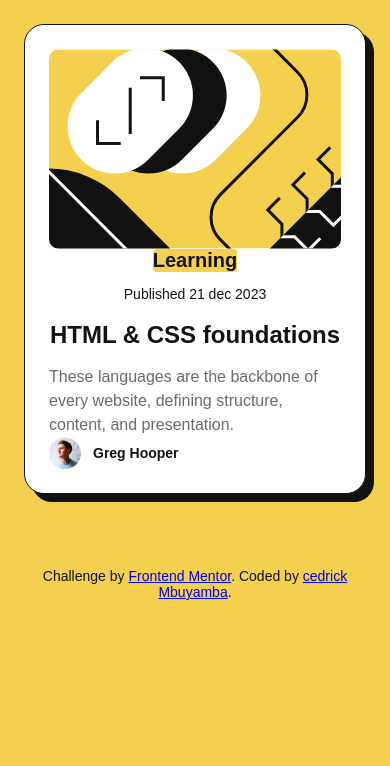
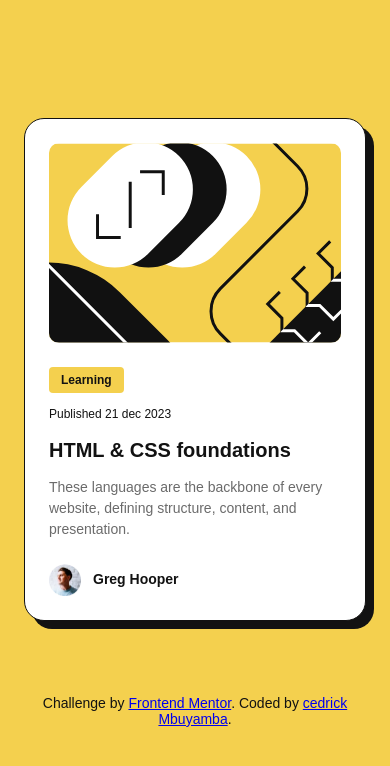
Before and after one commit to cedrickmmk/blog-preview-card, a plain HTML site: page index.html in a window 390 px wide. Drawn offline with Linux system fonts and the light colour scheme.

Commit message:
added @media, hover and focus, the final project is ready

```diff
--- a/index.html
+++ b/index.html
@@ -22,7 +22,7 @@
 
           <p class="card-date">Published 21 dec 2023</p>
 
-          <h1 class="card-title"> HTML & CSS foundations</h1>
+          <h1 class="card-title"><a href="#"> HTML &amp; CSS foundations</a></h1>
 
           <p class="card-desc">
              These languages are the backbone of every website, defining structure, content, and presentation.
--- a/style.css
+++ b/style.css
@@ -12,7 +12,7 @@ body{
     flex-direction: column;
     align-items: center;
     justify-content: center;
-    min-height: 100wh;
+    min-height: 100vh;
     padding: 24px;
     gap: 24px;
 }
@@ -22,6 +22,7 @@ body{
     width: 100%;
     max-width: 384px;
     padding: 24px;
+    gap: 24px;
     box-shadow: 8px 8px hsl(0, 0%, 7%);
     border: 1px solid hsl(0, 0%, 7%);
     border-radius: 20px;
@@ -41,17 +42,18 @@ body{
 .card-content{
     display: flex;
     flex-direction: column;
-    align-items: center;
+    align-items: flex-start;
     gap: 12px;
 }
 
 .card-badge {
     background-color:hsl(47, 88%, 63%) ;
     color:hsl(0, 0%, 7%) ;
-    font-size: 20px;
-    font-weight: 800;
-    line-height: 12px 12px;
+    font-size: 14px;
+    font-weight: 700;
+    line-height: 1.5;
     border-radius: 4px;
+    padding: 4px 12px;
 }
 
 .card-date{
@@ -65,6 +67,18 @@ body{
     font-size: 24px;
     font-weight: 800;
     line-height: 1.5;
+}
+
+.card-title a {
+    color:hsl(0, 0%, 7%) ;
+    text-decoration: none;
+    transition: color 0.2s ease;
+}
+.card-title a:hover,
+.card-title a:focus,
+.card-title a:focus-visible{
+    color: hsl(47, 88%, 63%);
+    outline: none;
 }
 
 .card-desc{
@@ -99,3 +113,25 @@ body{
     text-align: center;
     margin-top: 50px;
 }
+
+@media screen and (max-width: 400px) {
+    .card {
+        max-width: 327;
+    }
+
+    .card-badge{
+        font-size: 12px;
+    }
+
+    .card-date{
+        font-size: 12px;
+    }
+
+    .card-title{
+        font-size: 20px;
+    }
+
+    .card-desc{
+        font-size: 14px;
+    }
+}
```
